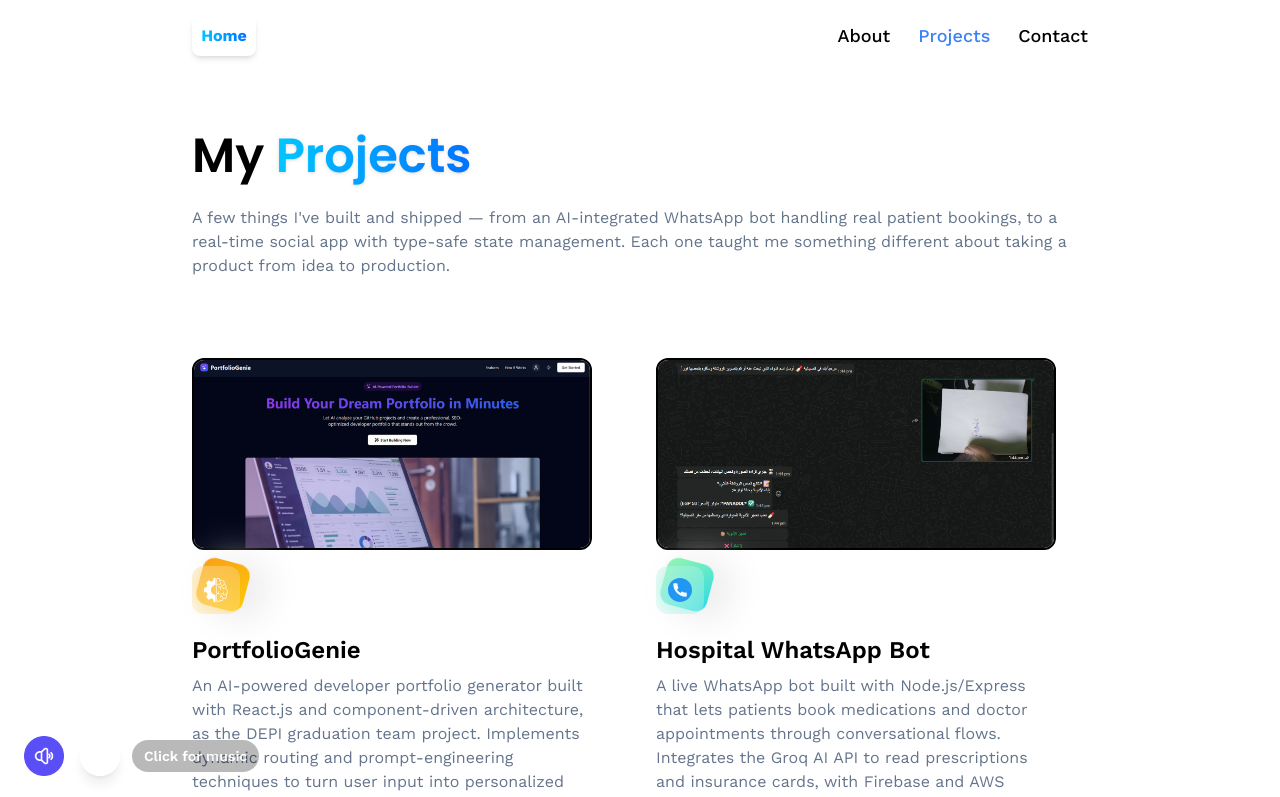
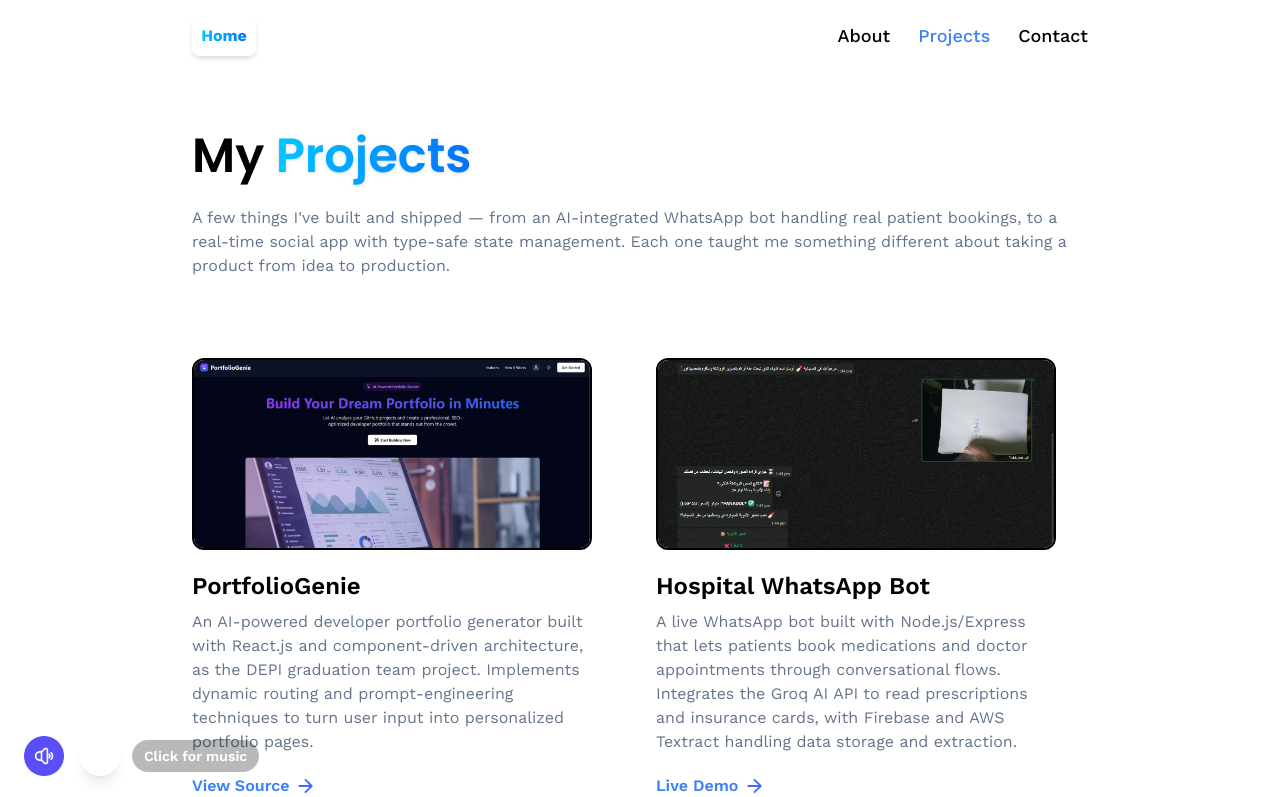
Before and after one commit to Belal-El-Shabrawy/Belal-El-Shabrawy-Portfolio, a Next.js app: page /projects in a window 1280 px wide. Shown: the top 797 px of the page. Built offline with nearby package versions, Linux system fonts and the light colour scheme.

Commit message:
Finished the final Touches
Removes the icons from projects tab

```diff
--- a/components/Projects.jsx
+++ b/components/Projects.jsx
@@ -29,16 +29,6 @@
                                 className="w-full h-48 object-cover rounded-xl mb-4 border-2 border-black"
                             />
                         )}
-                        <div className="block-container w-12 h-12">
-                            <div className={`btn-back rounded-xl ${project.theme}`}/>
-                            <div className="btn-front rounded-xl flex items-center justify-center">
-                                <img
-                                src={project.iconUrl}
-                                alt = "Project Icon"
-                                className="w-1/2 h-1/2 object-contain"/>
-
-                            </div>
-                        </div>
                         <div className="mt-5 flex flex-col">
                             <h4 className="text-2xl font-poppins font-semibold">
                                 {project.name}
--- a/constants/index.js
+++ b/constants/index.js
@@ -133,34 +133,26 @@
 
 export const projects = [
     {
-        iconUrl: "/icons/summiz.svg",
         imageUrl: "/projects/PortfolioGenie.png",
-        theme: 'btn-back-yellow',
         name: 'PortfolioGenie',
         description: 'An AI-powered developer portfolio generator built with React.js and component-driven architecture, as the DEPI graduation team project. Implements dynamic routing and prompt-engineering techniques to turn user input into personalized portfolio pages.',
         link: 'https://github.com/Basel-Ahmed-TECH/DEPI-React-GP',
         linkLabel: 'View Source',
     },
     {
-        iconUrl: "/icons/contact.svg",
         imageUrl: "/projects/Hospital.png",
-        theme: 'btn-back-green',
         name: 'Hospital WhatsApp Bot',
         description: 'A live WhatsApp bot built with Node.js/Express that lets patients book medications and doctor appointments through conversational flows. Integrates the Groq AI API to read prescriptions and insurance cards, with Firebase and AWS Textract handling data storage and extraction.',
         link: 'https://github.com/Belal-El-Shabrawy/Hospital-Whatsapp-Bot',
     },
     {
-        iconUrl: "/icons/snapgram.svg",
         imageUrl: "/projects/SocialMedia.png",
-        theme: 'btn-back-pink',
         name: 'Firebase Social Media App',
         description: 'A full social media web app built with React, TypeScript, and Vite, using Firebase (Firestore & Authentication) as the backend. Features real-time posts, user authentication, and a responsive, mobile-first UI with type-safe state management.',
         link: 'https://socialmedia-fe-lbeet.web.app/',
     },
     {
-        iconUrl: "/icons/car.svg",
         imageUrl: "/projects/MovieViewer.png",
-        theme: 'btn-back-blue',
         name: 'Movie Viewer Application',
         description: 'A full-stack app built with a team using PHP/Laravel and JavaScript, handling async CRUD actions and integrating external movie APIs for dynamic search and feeds. Includes XSS-safe input sanitization and a responsive, cross-browser layout.',
         link: 'https://movieviewer.infinityfreeapp.com/?i=3',
```
